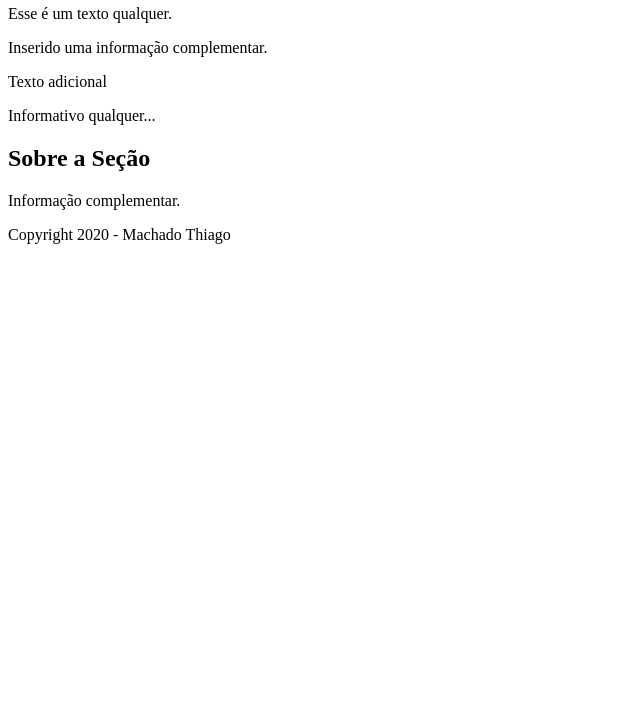
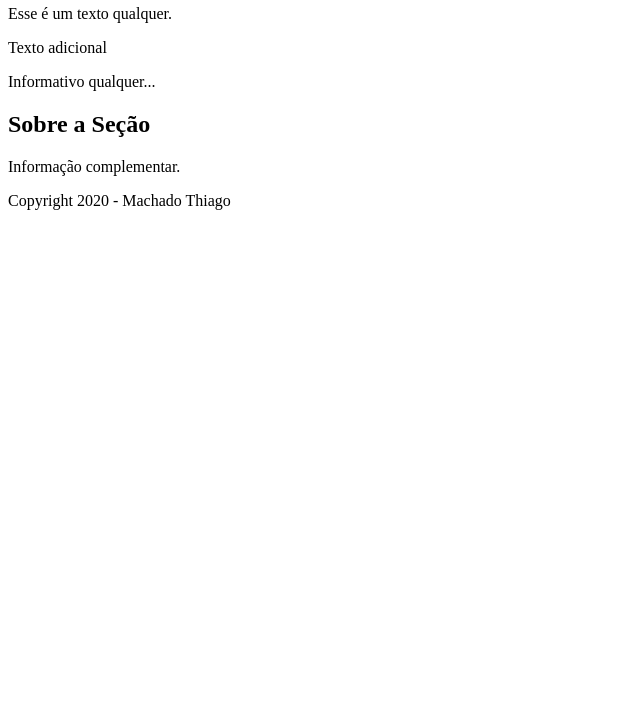
Before and after one commit to thiago-machado/testemergegit, a plain HTML site: page src/res/index.html in a window 1280 px wide. Shown: the part 96-800 px from the top of the page, without its empty margins (0-640 px from the left). Drawn offline with Linux system fonts and the light colour scheme.

Commit message:
Outra alteração no HTML

```diff
--- a/src/res/index.html
+++ b/src/res/index.html
@@ -23,7 +23,6 @@
 			<header>
 				<h2>Título do Artigo</h2>
 				<p>Esse é um texto qualquer.</p>
-				<p>Inserido uma informação complementar.</p>
 			</header>
 			<p>Texto adicional</p>
 			<p>Informativo qualquer...</p>
```
